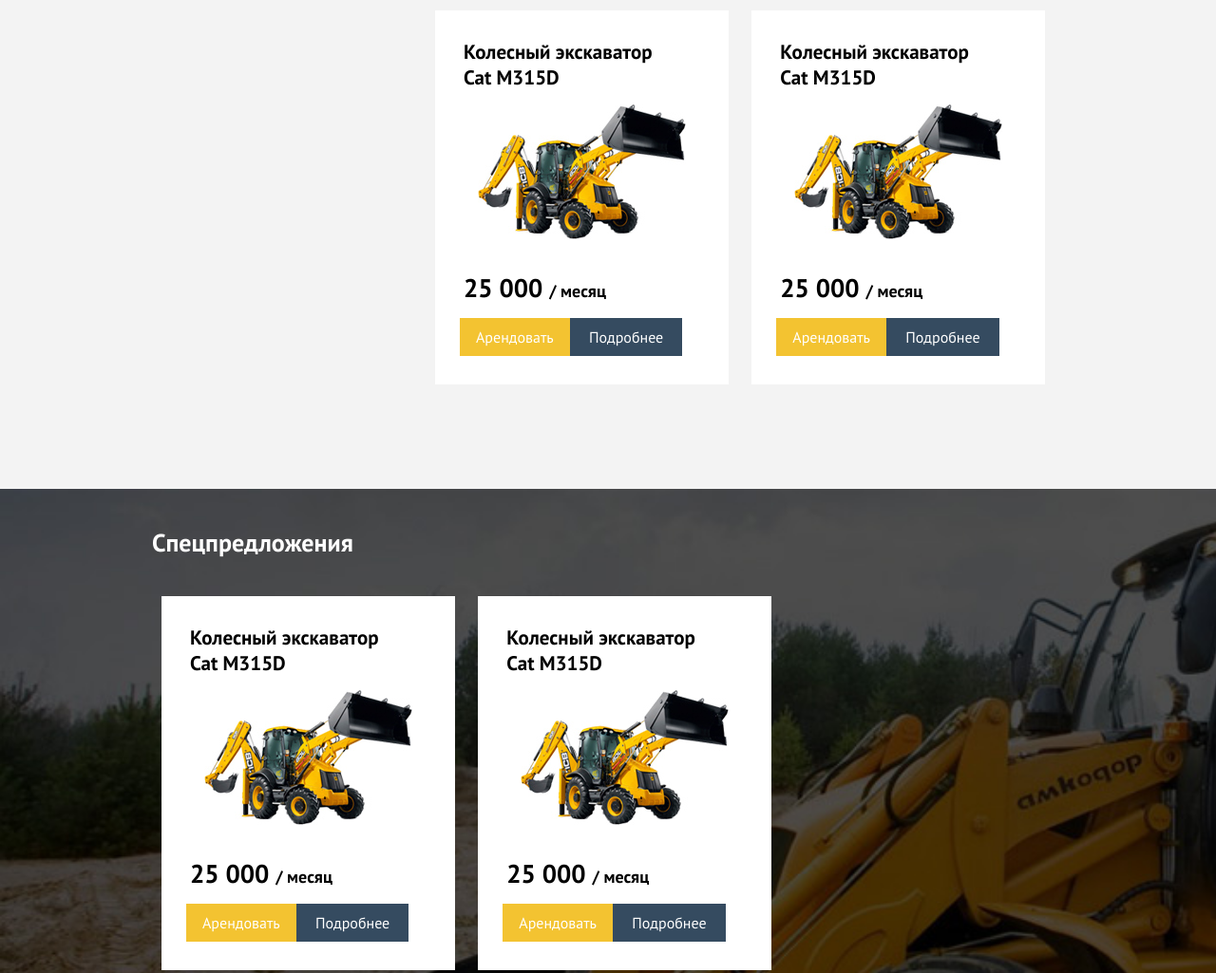
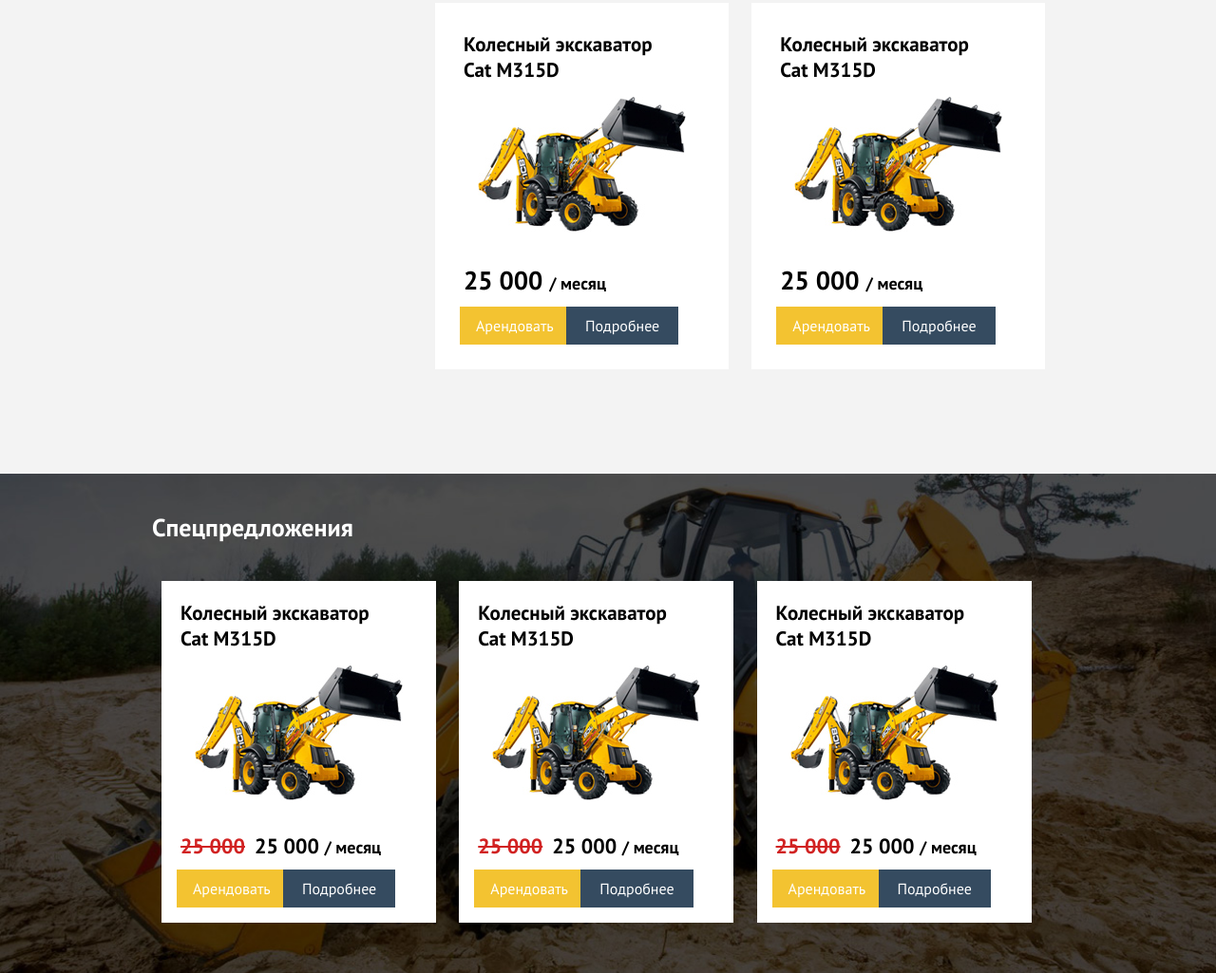
Before and after one commit to shellomatic/Spets24, a plain HTML site: page catalog-spetstech.html in a window 1280 px wide. Shown: the part 741-1766 px from the top of the page at 95% size. Drawn offline with Linux system fonts and the light colour scheme; files whose address does not match are found by name.

Commit message:
catalog help

```diff
--- a/catalog-spetstech.html
+++ b/catalog-spetstech.html
@@ -100,26 +100,26 @@
         <div class="catalog-special-offers">
             <div class="container">
                 <h2>Спецпредложения</h2>
-                  <div class="filter-item offer-item">
+                  <div class="offer-item">
                             <h3 class="filter-item-title">Колесный экскаватор<br>Cat M315D</h3>
                             <img src="img/catalog-tractor.jpg" alt="" class="tech-item-img">
-                            <h3 class="filter-item-price"><span class="filter-item-number">25 000 </span> / месяц</h3>
+                            <h3 class="filter-item-price"><span class="offer-price">25 000</span><span class="offer-item-number">25 000 </span> / месяц</h3>
                             <a href="#" class="button-offer-rent">Арендовать</a>
                             <a href="#" class="button-offer-more">Подробнее</a>
                         </div>
 
-                  <div class="filter-item offer-item">
+                  <div class="offer-item">
                             <h3 class="filter-item-title">Колесный экскаватор<br>Cat M315D</h3>
                             <img src="img/catalog-tractor.jpg" alt="" class="tech-item-img">
-                            <h3 class="filter-item-price"><span class="filter-item-number">25 000 </span> / месяц</h3>
+                            <h3 class="filter-item-price"><span class="offer-price">25 000</span><span class="offer-item-number">25 000 </span> / месяц</h3>
                             <a href="#" class="button-offer-rent">Арендовать</a>
                             <a href="#" class="button-offer-more">Подробнее</a>
                         </div>
 
-                 <div class="filter-item offer-item">
+                 <div class="offer-item">
                             <h3 class="filter-item-title">Колесный экскаватор<br>Cat M315D</h3>
                             <img src="img/catalog-tractor.jpg" alt="" class="tech-item-img">
-                            <h3 class="filter-item-price"><span class="filter-item-number">25 000 </span> / месяц</h3>
+                            <h3 class="filter-item-price"><span class="offer-price">25 000</span><span class="offer-item-number">25 000 </span> / месяц</h3>
                             <a href="#" class="button-offer-rent">Арендовать</a>
                             <a href="#" class="button-offer-more">Подробнее</a>
                         </div>
--- a/css/style.css
+++ b/css/style.css
@@ -596,6 +596,7 @@ padding: 10px;
 	font-weight: bold;
 	position: relative;
 	margin-bottom: 30px;
+	padding-left: 40px;
 }
 
 .catalog-tech-subtitle:before{
@@ -603,11 +604,12 @@ padding: 10px;
 	background-image: url(..//img/catalog-tech-truck_icon.png);
 	background-repeat: no-repeat;
 	content: '';
-	width: 32px;
-	height: 28px;
+	width: 30px;
+	height: 30px;
 	top: 0;
 	bottom: 0;
-	left: 100px;
+	left: 0;
+
 }
 
 .tech-filter-item{
@@ -657,13 +659,22 @@ padding: 10px;
  	padding-bottom: 100px;
  }
 
+.filter-item, .offer-item{
+	display: inline-block;
+	background-color: #fff;
+}
+
 .filter-item{
-	display: inline-block;
 	padding: 30px;
-	background-color: #fff;
 	margin: 10px;
 }
+/*
+.filter-item:nth-child(3) {
+	position: relative;
+}
 
+.filter-item:nth-child(3)
+*/
 .filter-item-title{
 	font-size: 21px;
 	font-weight: bold;
@@ -715,6 +726,7 @@ padding: 10px;
 	padding: 10px 20px;
 	text-decoration: none;
 	display: inline-block;
+	margin: -4px;
 }
 
 .button-offer-more:hover{
@@ -742,9 +754,23 @@ padding: 10px;
 }
 
 .offer-item{
+padding: 20px;
+margin: 10px;
+}
 
-	margin-right: 10px;
+
+.offer-price{
+	color: #d12222;
+	text-decoration: line-through;
+	font-size: 22px;
 }
+
+.offer-item-number{
+	color: #000;
+	font-size: 22px;
+	margin-left: 10px;
+}
+
 .foot{
 	background-color: #202e3b;
 	overflow: hidden;
```
